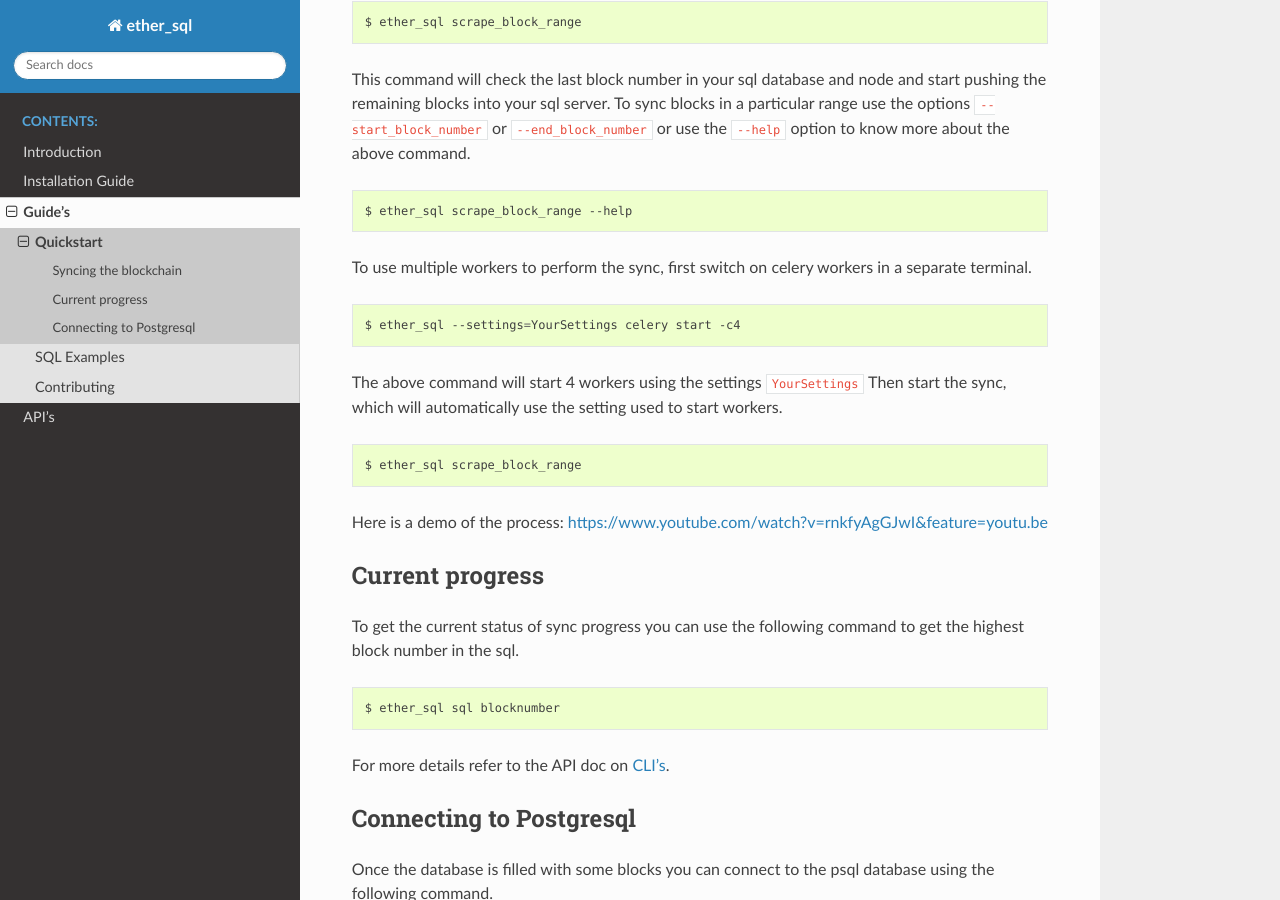
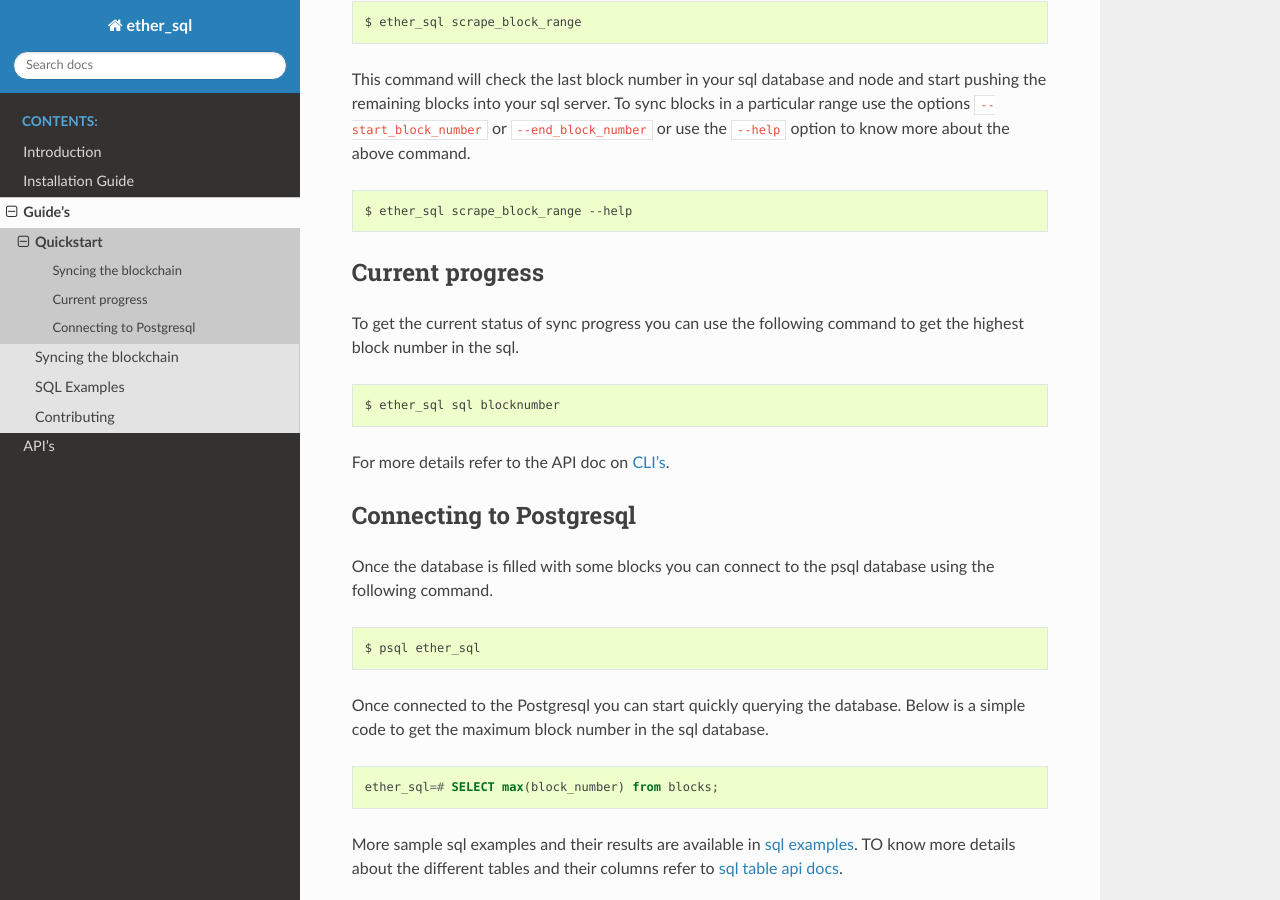
Before and after one commit to analyseether/ether_sql, a Sphinx documentation site: the page built from docs/guides/quickstart.rst, in a window 1280 px wide and 900 px high, scrolled down 335 px. Built offline with Sphinx 7.4.7 and the Read the Docs theme 2.0.0, drawn with Linux system fonts in a browser that asks for light colours.

Commit message:
added docs for following blockchain

```diff
--- a/docs/guides/index.rst
+++ b/docs/guides/index.rst
@@ -8,5 +8,6 @@
    :name: toc-guide
 
    quickstart
+   syncing-blockchain
    basic-sql
    contribution
--- a/docs/guides/quickstart.rst
+++ b/docs/guides/quickstart.rst
@@ -17,21 +17,6 @@
 .. code:: shell
 
   $ ether_sql scrape_block_range --help
-
-To use multiple workers to perform the sync, first switch on celery workers in a separate terminal.
-
-.. code :: shell
-
-  $ ether_sql --settings=YourSettings celery start -c4
-
-The above command will start 4 workers using the settings :code:`YourSettings`
-Then start the sync, which will automatically use the setting used to start workers.
-
-.. code :: shell
-
-  $ ether_sql scrape_block_range
-
-Here is a demo of the process: https://www.youtube.com/watch?v=rnkfyAgGJwI&feature=youtu.be
 
 Current progress
 ----------------
```
Also changed, not shown: docs/guides/syncing-blockchain.rst (added, +55 -0 lines), 1 other file.
